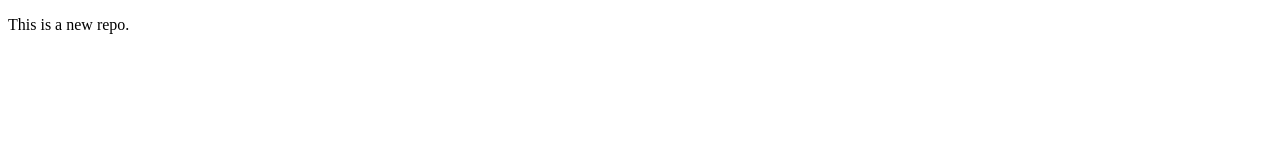
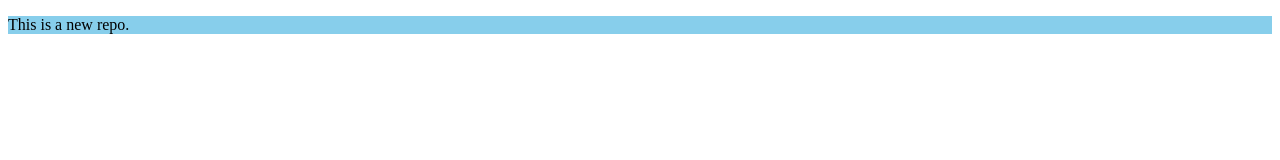
Before and after one commit to Syntex-Deval/localrepo, a plain HTML site: page index.html in a window 1280 px wide. Drawn offline with Linux system fonts and the light colour scheme.

Commit message:
Add new change

```diff
--- a/index.html
+++ b/index.html
@@ -1,11 +1,15 @@
 <!DOCTYPE html>
 <html lang="en">
+
 <head>
     <meta charset="UTF-8">
     <meta name="viewport" content="width=device-width, initial-scale=1.0">
     <title>Title</title>
+    <link rel="stylesheet" href="style.css">
 </head>
+
 <body>
-    <p>This is a new repo.</p>
+      <p>This is a new repo.</p>
 </body>
+
 </html>
--- a/style.css
+++ b/style.css
@@ -1,3 +1,5 @@
-p{
-    color: red;
+body {
+    p {
+        background-color: skyblue;
+    }
 }
```
